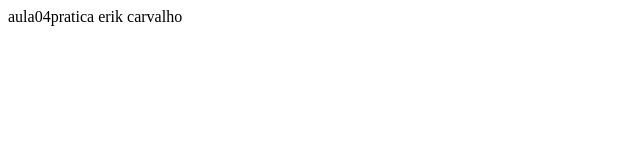
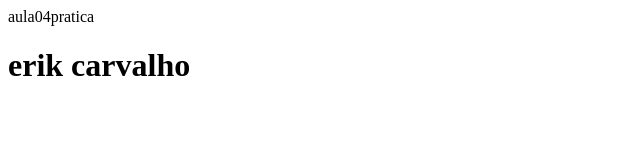
Before and after one commit to ErikCarvalho94/aula04pratica, a plain HTML site: page index.html in a window 1280 px wide. Shown: the whole page, without its empty margins (0-640 px from the left). Drawn offline with Linux system fonts and the light colour scheme.

Commit message:
'atualização2

```diff
--- a/index.html
+++ b/index.html
@@ -8,6 +8,6 @@
 <body>
     aula04pratica
 
-    erik carvalho
+   <h1>erik carvalho</h1>
 </body>
 </html>
```
